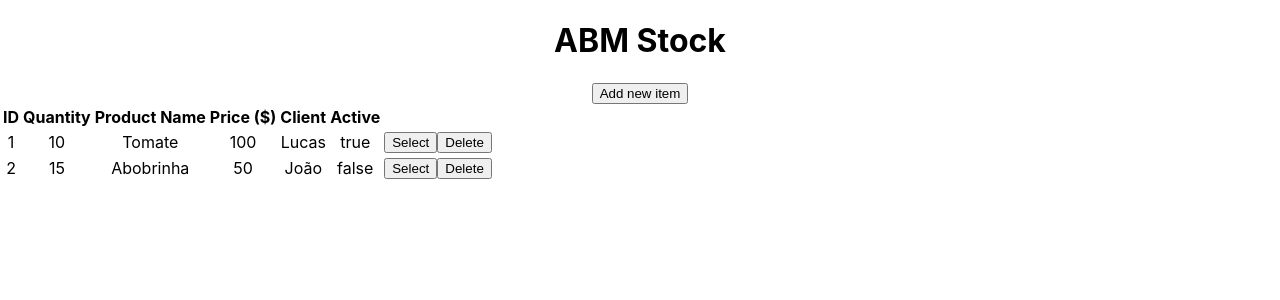
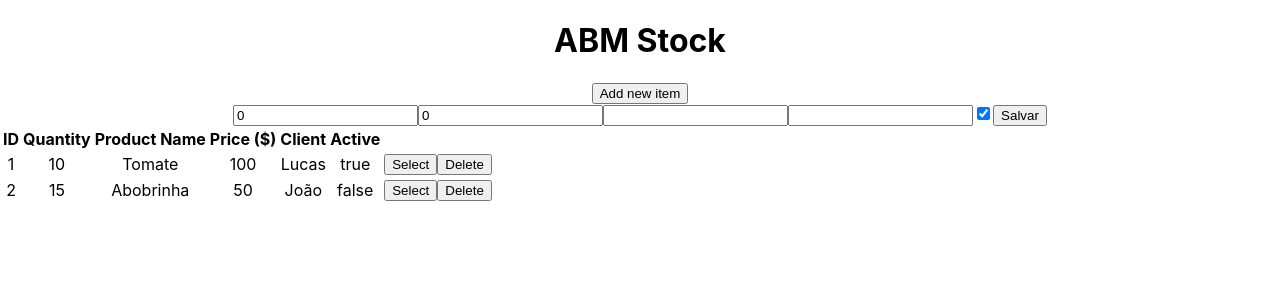
Before and after one commit to LucasH-Paz/Lexart-challenge, a React (Create React App) app: page / in a window 1280 px wide. Both pictures are taken after a click on the button "Add new item". Shown: the top 300 px of the page. Built offline with nearby package versions, Linux system fonts and the light colour scheme.

Commit message:
feat: form to edit items

```diff
--- a/src/App.jsx
+++ b/src/App.jsx
@@ -4,6 +4,7 @@ import './App.css';
 
 import Header from './Components/Header';
 import List from './Components/List';
+import Form from './Components/Form';
 
 const mockDocuments = [
   {
@@ -46,6 +47,15 @@ function App() {
   return (
     <div className="App">
       <Header setIsEditing={setIsEditing} isEditing={isEditing} />
+      { isEditing && (
+      <Form
+        currentDoc={currentDoc}
+        items={items}
+        setters={
+        { setItems, resetStates }
+      }
+      />
+      )}
       <List
         items={items}
         setters={
--- a/src/Components/Form/index.jsx
+++ b/src/Components/Form/index.jsx
@@ -1,12 +1,53 @@
-/* eslint-disable arrow-body-style */
 import React from 'react';
+import PropTypes from 'prop-types';
 
-const Form = () => {
+const Form = ({ currentDoc, items, setters }) => {
+  const {
+    quantity, price, product, client, _id,
+  } = currentDoc;
+
+  const { setItems, resetStates } = setters;
+
+  const handleStates = (payload, id) => {
+    const newItems = items.reduce((acc, cur) => {
+      // eslint-disable-next-line no-underscore-dangle
+      acc.push(cur._id === id ? payload : cur);
+      return acc;
+    }, []);
+
+    setItems(newItems);
+    resetStates();
+  };
+
+  const handleSubmit = (e) => {
+    e.preventDefault();
+
+    const payload = { _id };
+
+    payload.quantity = document.querySelector('#qnty').value;
+    payload.product = { name: document.querySelector('#prdt').value };
+    payload.price = document.querySelector('#prc').value;
+    payload.client = { name: document.querySelector('#clt').value };
+    payload.active = `${document.querySelector('#status').checked}`;
+
+    handleStates(payload, _id);
+    return payload;
+  };
+
   return (
     <form>
-      <input type="number" name="quantity" />
+      <input type="number" name="quantity" defaultValue={quantity} id="qnty" />
+      <input type="number" name="price" defaultValue={price} id="prc" />
+      <input type="text" name="client" defaultValue={client.name} id="clt" />
+      <input type="text" name="product" defaultValue={product.name} id="prdt" />
+      <input type="checkbox" name="active" defaultChecked id="status" />
+      <button type="submit" onClick={handleSubmit}>Salvar</button>
     </form>
   );
 };
 
+Form.propTypes = {
+  currentDoc: PropTypes.object,
+}.isRequired;
+
 export default Form;
```
